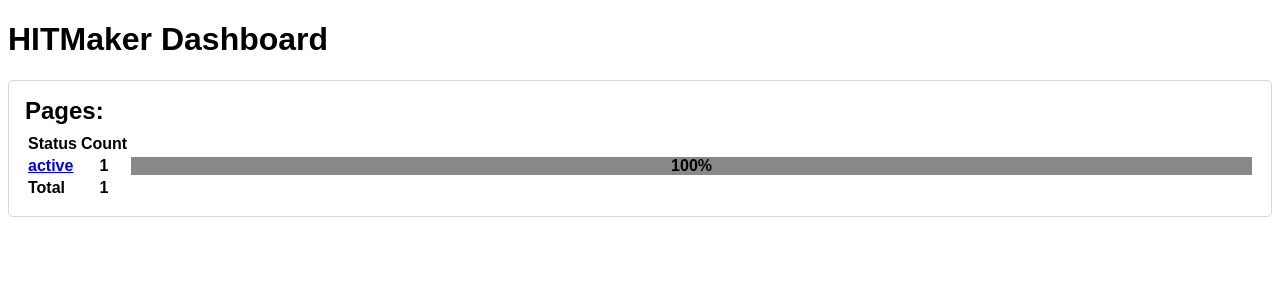
After one commit to Dzeri96/sci-annot-HITmaker, a Django app: template web/templates/web/index.html in a window 1280 px wide. The commit adds this page. Shown: the top 300 px of the page. Run offline with Django 3.2, Linux system fonts and the light colour scheme; the template is opened without the code that fills it: most values are stand-ins (such as "Sample title", 1, 10 or a date in 2020); lists and menus that the app fills with data are empty.

Commit message:
Added simple stats page

```diff
--- /dev/null
+++ b/web/static/web/index.css
@@ -0,0 +1,13 @@
+#status-container {
+    border: 1px solid #D6D6D6;
+    border-radius: 5px;
+    padding: 1em;
+}
+
+h2 {
+    margin: 0 0 0.3em 0;
+}
+table {
+    width: 100%;
+}
+th:last-child {width: 100%;}/*Setting the width of column 3.*/
--- a/web/static/web/review.css
+++ b/web/static/web/review.css
@@ -1,7 +1,3 @@
-* {
-    box-sizing: border-box;
-}
-
 body {
     height: 100vh;
     min-height: 100vh;
@@ -88,5 +84,4 @@ body {
     transform: translate(-50%, -50%);
     background-color: rgba(187, 33, 59, 0.9);
     box-shadow: 0px 0px 30px 2px rgb(245, 90, 115, 0.7);
-    font-family: sans-serif;
 }
--- /dev/null
+++ b/web/static/web/style.css
@@ -0,0 +1,4 @@
+* {
+    font-family: sans-serif;
+    box-sizing: border-box;
+}
--- /dev/null
+++ b/web/templates/web/index.html
@@ -0,0 +1,37 @@
+<!DOCTYPE html>
+{% load static %}
+{% load cache_bust %}
+<html>
+    <head>
+        <title>HITMaker Dashboard</title>
+        <meta name="viewport" content="width=device-width, initial-scale=1.0">
+        <link rel="stylesheet" type="text/css" href="{% static 'web/index.css' %}?{% cache_bust %}">
+        <link rel="stylesheet" type="text/css" href="{% static 'web/style.css' %}?{% cache_bust %}">
+    </head>
+  <body>
+    <h1>HITMaker Dashboard</h1>
+    <div id="status-container">
+        <h2>Pages:</h2>
+        <table class="fixed">
+            <tr><th align="left">Status</th><th>Count</th><th></th></tr>
+            {% for entry in status_counts %}
+                <tr>
+                    <th align="left"><a href="/review?page_status={{entry.status}}">{{entry.status}}</a></th>
+                    <th>{{entry.count}}</th>
+                    <th>
+                        <div style="background-color: {{entry.color}}; width: {% widthratio entry.count total_count 100 %}%;">
+                            {% widthratio entry.count total_count 100 %}%
+                        </div>
+                    </th>
+                </tr>
+            {% endfor %}
+            <tr>
+                <th align="left"><b>Total</b></th>
+                <th>{{total_count}}</th>
+                <th>
+                </th>
+            </tr>
+        </table>
+    </div>
+  </body>
+</html>
--- a/web/templates/web/review.html
+++ b/web/templates/web/review.html
@@ -4,9 +4,10 @@
 
 <html>
   <head>
-    <title>Sci-Annot Review System</title>
+    <title>HITMaker Review System</title>
     <meta name="viewport" content="width=device-width, initial-scale=1.0">
     <link rel="stylesheet" type="text/css" href="{% static 'web/review.css' %}?{% cache_bust %}">
+    <link rel="stylesheet" type="text/css" href="{% static 'web/style.css' %}?{% cache_bust %}">
   </head>
   <body>
     {% if assignments %}
--- a/web/urls.py
+++ b/web/urls.py
@@ -16,9 +16,10 @@ Including another URLconf
 from django.contrib import admin
 from django.urls import path
 
-from .views import Assignment, review, review_page
+from .views import Assignment, review, review_page, index
 
 urlpatterns = [
+    path('', index, name='index'),
     path('admin/', admin.site.urls),
     path('assignment/<str:page_id>/<str:assignment_id>', Assignment.as_view(), name='assignment'),
     path('review/', review, name='review'),
```
Also changed, not shown: repository.py (+24 -0 lines), web/views.py (+21 -0 lines), 2 other files.
